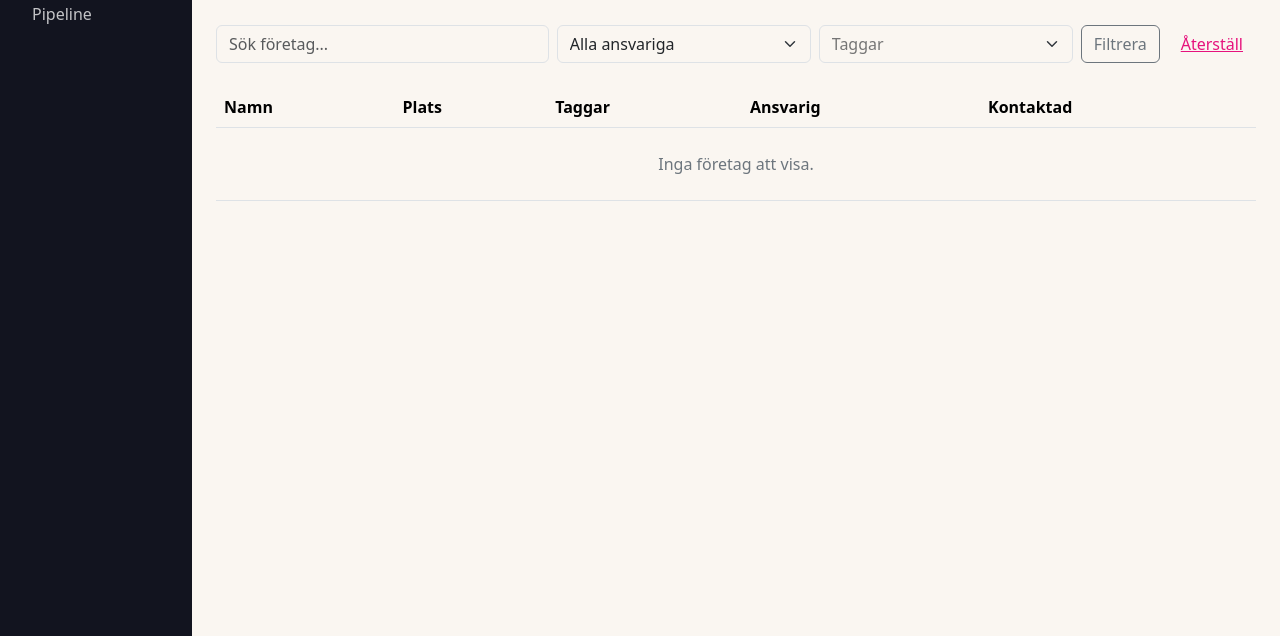
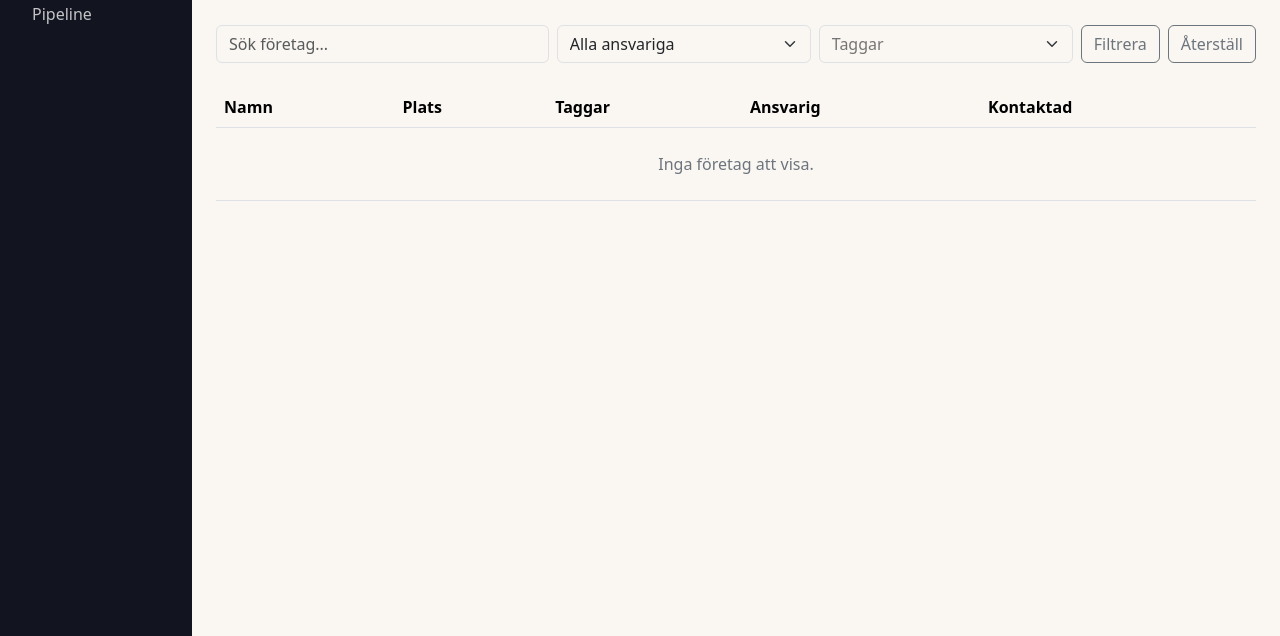
Before and after one commit to chreke/cream, a Django app: template crm/templates/crm/company_list.html in a window 1280 px wide. Shown: the part 164-800 px from the top of the page. Run offline with Django 5.2, Linux system fonts and the light colour scheme; the template is opened without the code that fills it, so the values that code supplies are empty; some libraries are stand-ins or nearby versions.

Commit message:
Style filter reset link as a button
Co-Authored-By: Claude Opus 5.5 <noreply@anthropic.com>

```diff
--- a/crm/templates/crm/candidate_list.html
+++ b/crm/templates/crm/candidate_list.html
@@ -37,7 +37,7 @@
     </div>
     <div class="col-md-auto d-flex gap-2">
       <button type="submit" class="btn btn-outline-secondary">Filtrera</button>
-      <a href="{% url 'candidate-list' %}" class="btn btn-link">Återställ</a>
+      <a href="{% url 'candidate-list' %}" class="btn btn-outline-secondary">Återställ</a>
     </div>
   </form>
 
--- a/crm/templates/crm/company_list.html
+++ b/crm/templates/crm/company_list.html
@@ -42,7 +42,7 @@
     </div>
     <div class="col-md-auto d-flex gap-2">
       <button type="submit" class="btn btn-outline-secondary">Filtrera</button>
-      <a href="{% url 'company-list' %}" class="btn btn-link">Återställ</a>
+      <a href="{% url 'company-list' %}" class="btn btn-outline-secondary">Återställ</a>
     </div>
   </form>
 
```
